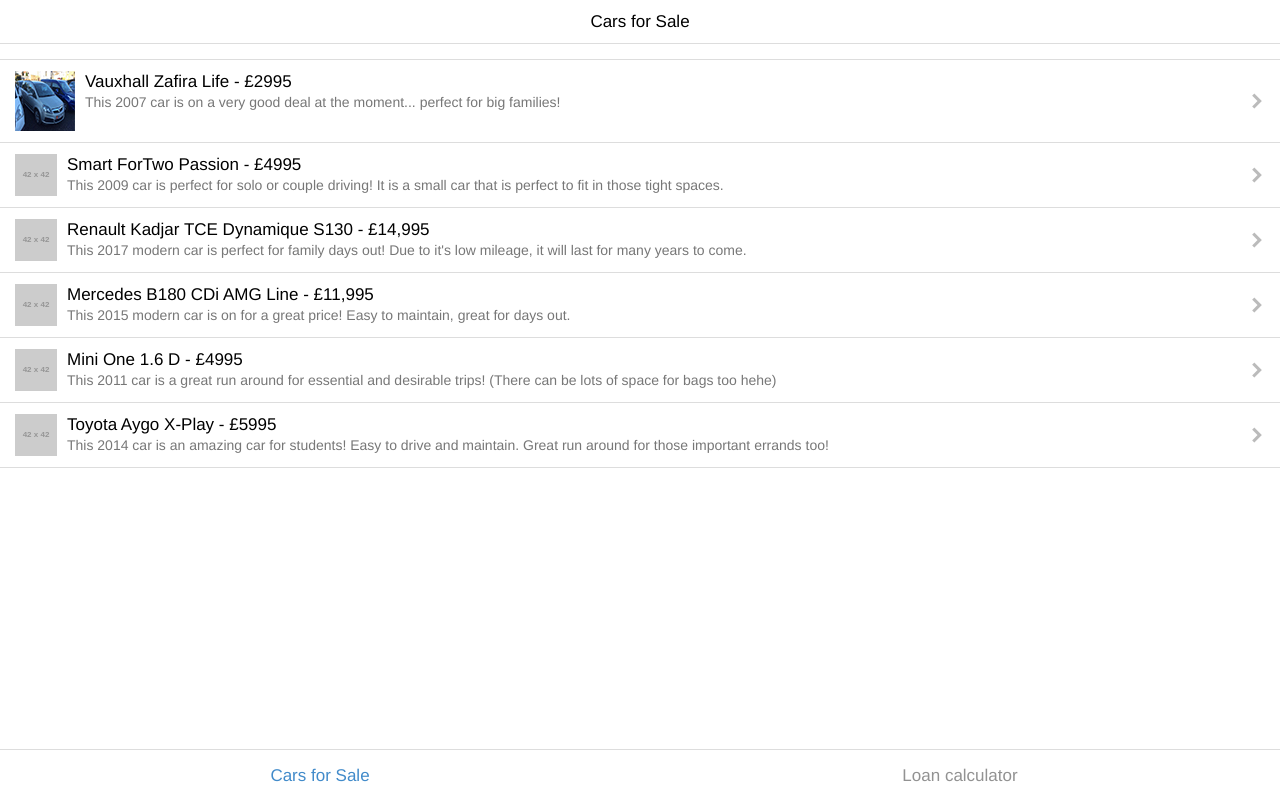
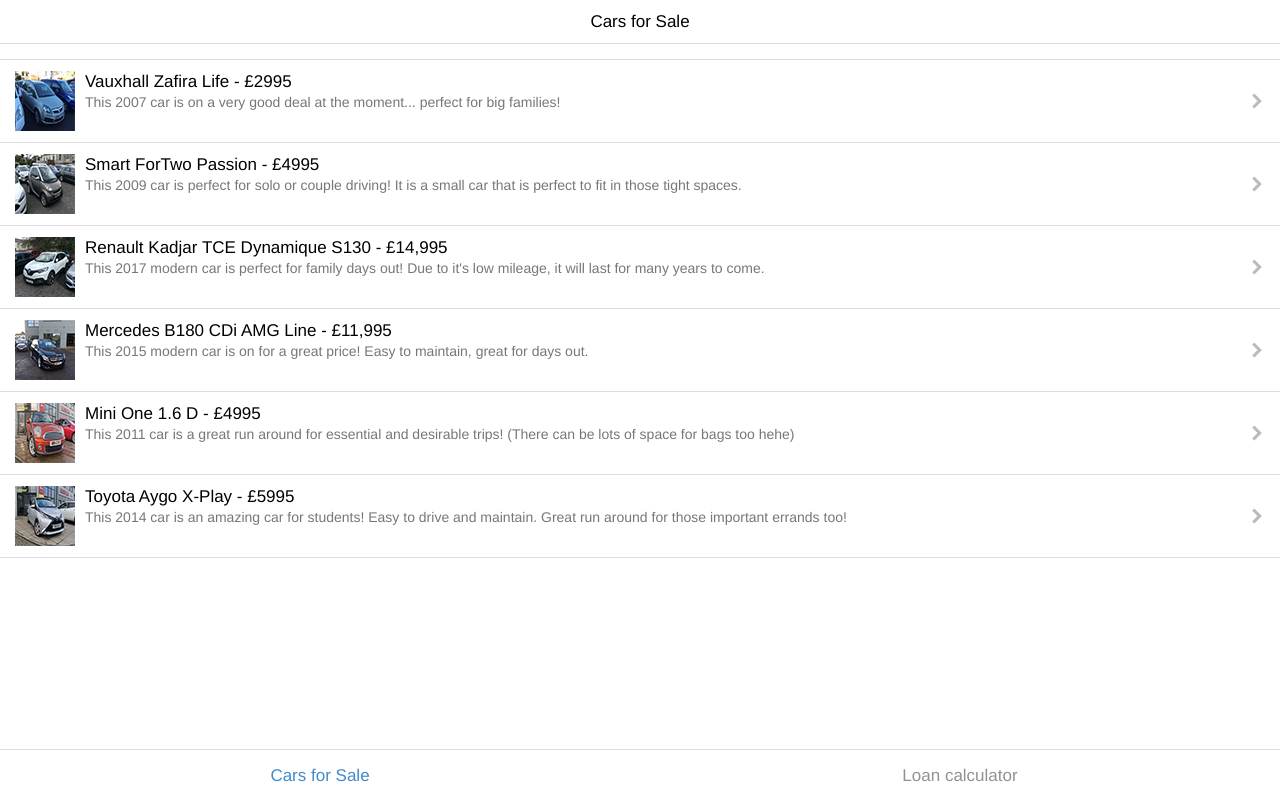
Before and after one commit to raemurtagh1/CET251-Used-Car-Garage-App, a website: page ListOfCars.html in a window 1280 px wide. Drawn offline with Linux system fonts and the light colour scheme; placeholder pictures from the web are drawn by us.

Commit message:
Added icon images for the rest of the cars on ListOfCars.html

```diff
--- a/ListOfCars.html
+++ b/ListOfCars.html
@@ -46,7 +46,7 @@
   </li>
   <li class="table-view-cell media" onclick="window.location.href='CarNo2-DetailPage.html'">
     <a class="navigate-right">
-      <img class="media-object pull-left" src="http://placehold.it/42x42">
+      <img class="media-object pull-left" src="images/Car image 2 - small icon version.jpg">
       <div class="media-body">
         Smart ForTwo Passion - £4995
         <p>This 2009 car is perfect for solo or couple driving! It is a small car that is perfect to fit in those tight spaces.</p>
@@ -55,7 +55,7 @@
   </li>
   <li class="table-view-cell media" onclick="window.location.href='CarNo3-DetailPage.html'">
     <a class="navigate-right">
-      <img class="media-object pull-left" src="http://placehold.it/42x42">
+      <img class="media-object pull-left" src="images/Car image 3 - small icon version.jpg">
       <div class="media-body">
         Renault Kadjar TCE Dynamique S130 - £14,995
         <p>This 2017 modern car is perfect for family days out! Due to it's low mileage, it will last for many years to come.</p>
@@ -64,7 +64,7 @@
   </li>
   <li class="table-view-cell media" onclick="window.location.href='CarNo4-DetailPage.html'">
     <a class="navigate-right">
-      <img class="media-object pull-left" src="http://placehold.it/42x42">
+      <img class="media-object pull-left" src="images/Car image 4 - small icon version.jpg">
       <div class="media-body">
         Mercedes B180 CDi AMG Line - £11,995
         <p>This 2015 modern car is on for a great price! Easy to maintain, great for days out.</p>
@@ -73,7 +73,7 @@
   </li>
   <li class="table-view-cell media" onclick="window.location.href='CarNo5-DetailPage.html'">
     <a class="navigate-right">
-      <img class="media-object pull-left" src="http://placehold.it/42x42">
+      <img class="media-object pull-left" src="images/Car image 5 - small icon version.jpg">
       <div class="media-body">
         Mini One 1.6 D - £4995
         <p>This 2011 car is a great run around for essential and desirable trips! (There can be lots of space for bags too hehe)</p>
@@ -82,7 +82,7 @@
   </li>
   <li class="table-view-cell media" onclick="window.location.href='CarNo6-DetailPage.html'">
     <a class="navigate-right">
-      <img class="media-object pull-left" src="http://placehold.it/42x42">
+      <img class="media-object pull-left" src="images/Car image 6 - small icon version.jpg">
       <div class="media-body">
         Toyota Aygo X-Play - £5995
         <p>This 2014 car is an amazing car for students! Easy to drive and maintain. Great run around for those important errands too!</p>
```
Also changed, not shown: images/Car image 2 - small icon version.jpg (added), images/Car image 3 - small icon version.jpg (added), images/Car image 4 - small icon version.jpg (added), images/Car image 5 - small icon version.jpg (added), images/Car image 6 - small icon version.jpg (added).
